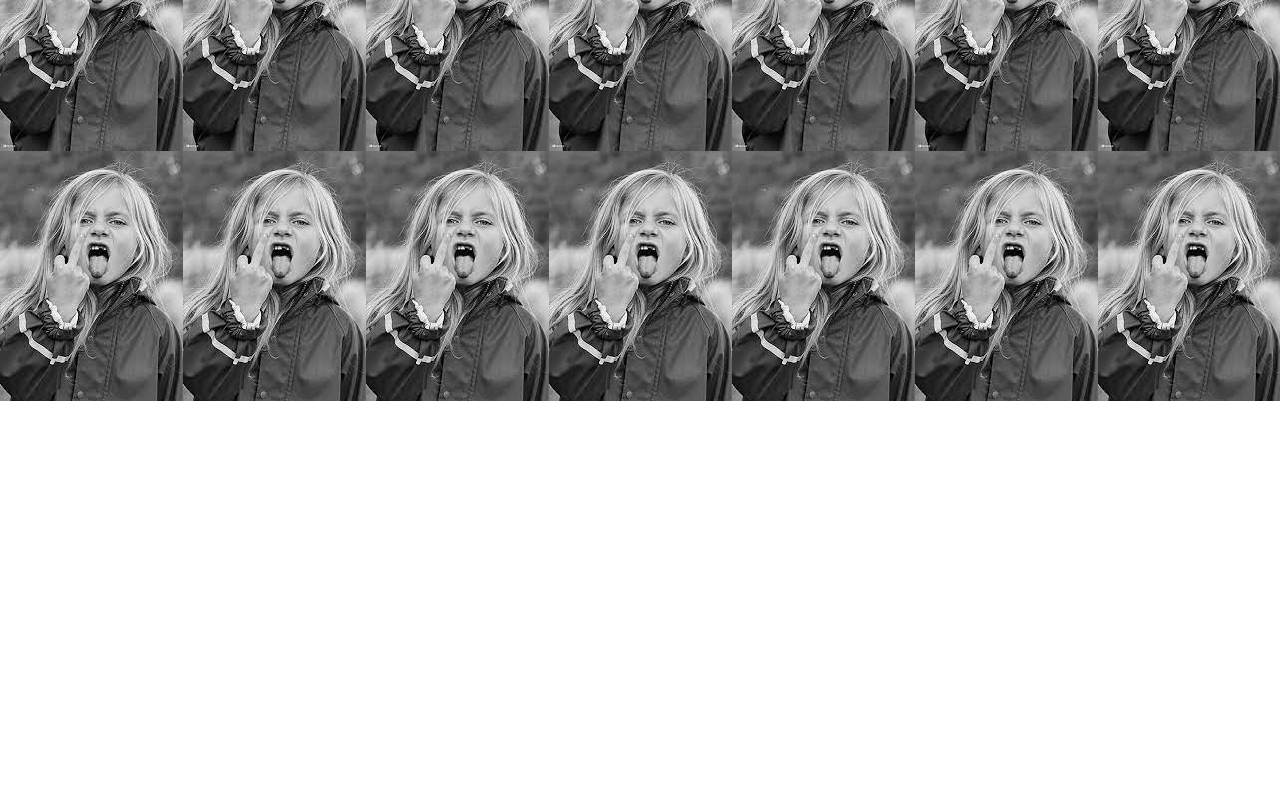
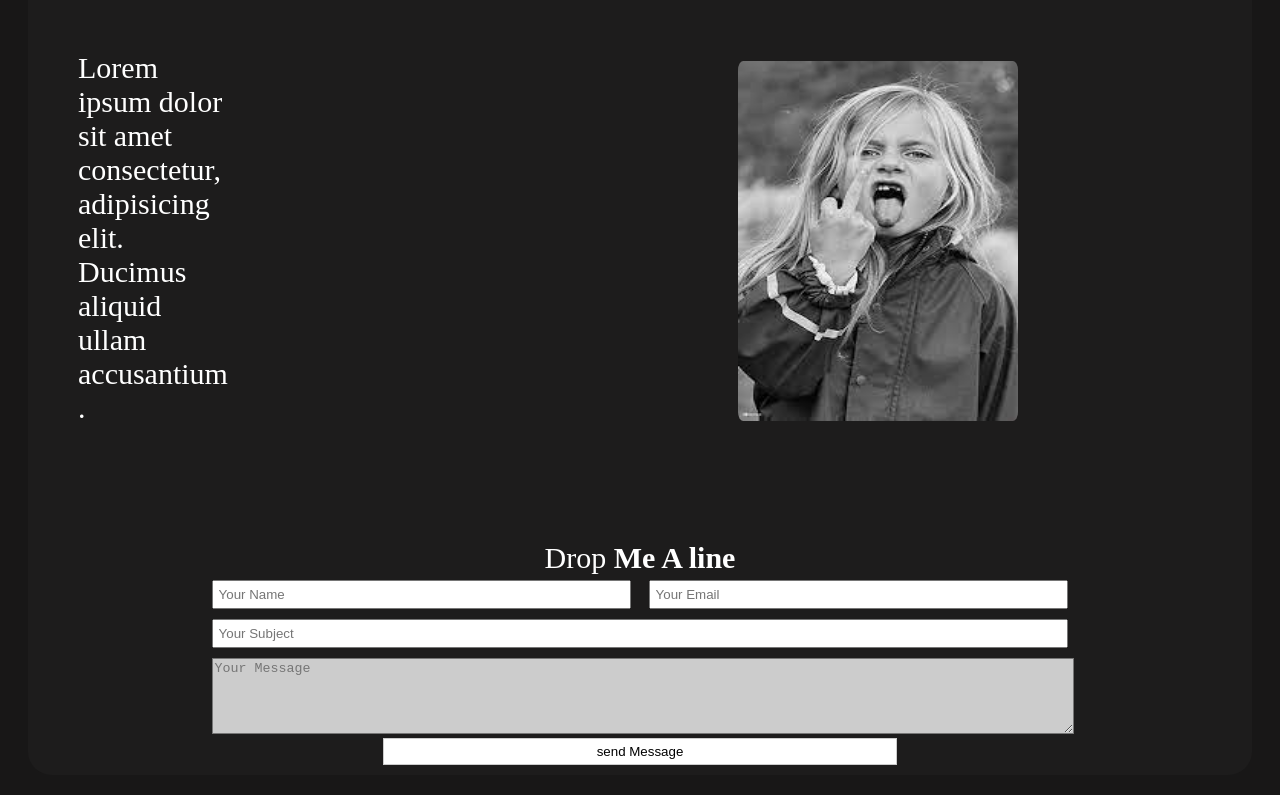
Before and after one commit to mroue19/tattoo, a plain HTML site: page index.html in a window 1280 px wide. Shown: the part 399-1194 px from the top of the page. Before the commit the page ends 800 px from the top, so only its background shows below. Drawn offline with Linux system fonts and the light colour scheme.

Commit message:
changeimg

```diff
--- a/index.html
+++ b/index.html
@@ -8,12 +8,36 @@
     <title>Document</title>
 </head>
 <body>
-    <div class=log>...</div>
+
+        <div class="container">
 
 
-    <!-- <div>
+            <div class=log>...</div>
+            <div class="side">Lorem ipsum dolor sit amet consectetur, adipisicing elit. Ducimus aliquid ullam accusantium
+                 .</div>
+                <div class="side2"> <img src="img/download.png" alt=""></div>
+
+                <div class="drop">
+                    <div class="containerr">
+                      <h4 class="drop-title"><span>Drop</span> Me A line</h4>
+                      <form action="">
+                    <div class="form-input">
+                      <input type="text" placeholder="Your Name">
+                        <input type="email" placeholder="Your Email">
+                    </div>
+                    <input type="text" class="sub" placeholder="Your Subject">
+                    <textarea cols="30" rows="10" placeholder="Your Message"></textarea>
+                    <input type="submit" value="send Message">
+                    </form>
+
+                    </div>
+
+
+                </div>
+
+            <div>
                 <img src="img/download.png" alt="">
-    </div> -->
+            </div>
 
 
 
@@ -34,14 +58,19 @@
             </section>
 
            </div>
+
+
+
+
+
                    <!-- add -->
-                <div class="main">
+                    <!-- <div class="main">
 
-                <input type="text" id="name">
-                <input type="text"  id="phone">
-                <input type="submit" id="donebtn">
+                    <div><input type="text" id="name"></div>
+                    <div><input type="text"  id="phone"></div>
+                    <div><input type="submit" id="donebtn"></div>
 
-                </div>
+                        </div> -->
                         <!-- admin view -->
                         <div class="news">
 
@@ -54,6 +83,16 @@
 
 
 
+
+
+        </div>
+
+
+
+
+
+
+
 </body>
 </html>
 
--- a/style.css
+++ b/style.css
@@ -1,24 +1,73 @@
 body{
-    background-image: url(img/download.png);
+    /* background-image: url(img/download.png); */
+    background-color: rgb(24, 23, 23);
+
+
 }
 
+.container{
 
+    background-color: rgb(29, 28, 28);
+    margin:20px 20px 20px 20px;
+
+    display:grid;
+    grid-template-columns: repeat(6,1fr);
+    grid-template-rows: auto auto auto;
+    border-radius: 2%;
+    grid-template-areas:
+     "logo nav nav nav nav nav"
+     "side  cont cont cont cont cont"
+    " foot foot foot foot foot foot";
+    height: 100%;
+}
+                .log{
+                    grid-area: logo;
+                    cursor: pointer;
+                }
+                .side{
+                    grid-area: side;
+                    font-size: 30px;
+                color:white;
+                margin: 50px ;
+                }
+
+                .side2{
+                    grid-area: cont;
+                    margin:50px 250px;
+                    width:400px;
+                    height: 400px;
+
+                }
+                .side2 img{
+                    width:70%;
+                    height:90%;
+
+                   padding:10px;
+                    border-radius: 5%;
+                }
+
+
+                .main{
+
+                    position:absolute;
+                    transform: translate(450px,231px);
+                }
+
+                .main div{
+                margin: 10px
+
+                }
 
                   .news
                     {
                         display: none;
                         background-color: aquamarine;
                     }
-                    .main{
 
-                        width: 200px;
-                        height:300px;
-
-                    }
-                /* img{
+                img{
                 width: 250px;
                 margin-left: 50%;
-                } */
+                }
 
                 .login{
                     /* visibility: visible; */
@@ -41,3 +90,72 @@ body{
                             top: 50%;
                             transform: translate(-79px, -220px); */
                 }
+
+
+     .drop{
+        grid-area: foot ;
+
+
+        text-align:center;
+    }
+     .drop .drop-title{
+        font-size: 30px;
+        margin-bottom: 5px;
+        color:white
+    }
+
+    .drop .drop-title span{
+      font-weight: normal;
+   }
+
+   .drop form{
+       width:70%;
+       margin:auto;
+   }
+
+   .drop form input{
+       box-sizing: border-box;
+       margin-bottom: 10px;
+       padding:5px
+   }
+
+   .drop form .form-input{
+       overflow: hidden;
+   }
+
+
+   .drop form .form-input input{
+       width:49%;
+
+   }
+
+   .drop form .form-input {
+       overflow: hidden;
+   }
+   .drop form .form-input input{
+       width: 49%;
+   }
+   .drop form .form-input input[type=text]{
+       float: left;
+   }
+
+       .drop form .form-input input[type=email]{
+           float: right;
+       }
+
+           .drop form input.sub{
+               width:100%;
+           }
+
+           .drop form textarea{
+               width:100%;
+               background:#ccc;
+               height:70px;
+
+           }
+           .drop form input[type=submit]{
+               width: 60%;
+               background:#fff;
+               border: 1px solid #ccc;
+
+           }
```
Lines whose indentation alone changed are shown as unchanged.
